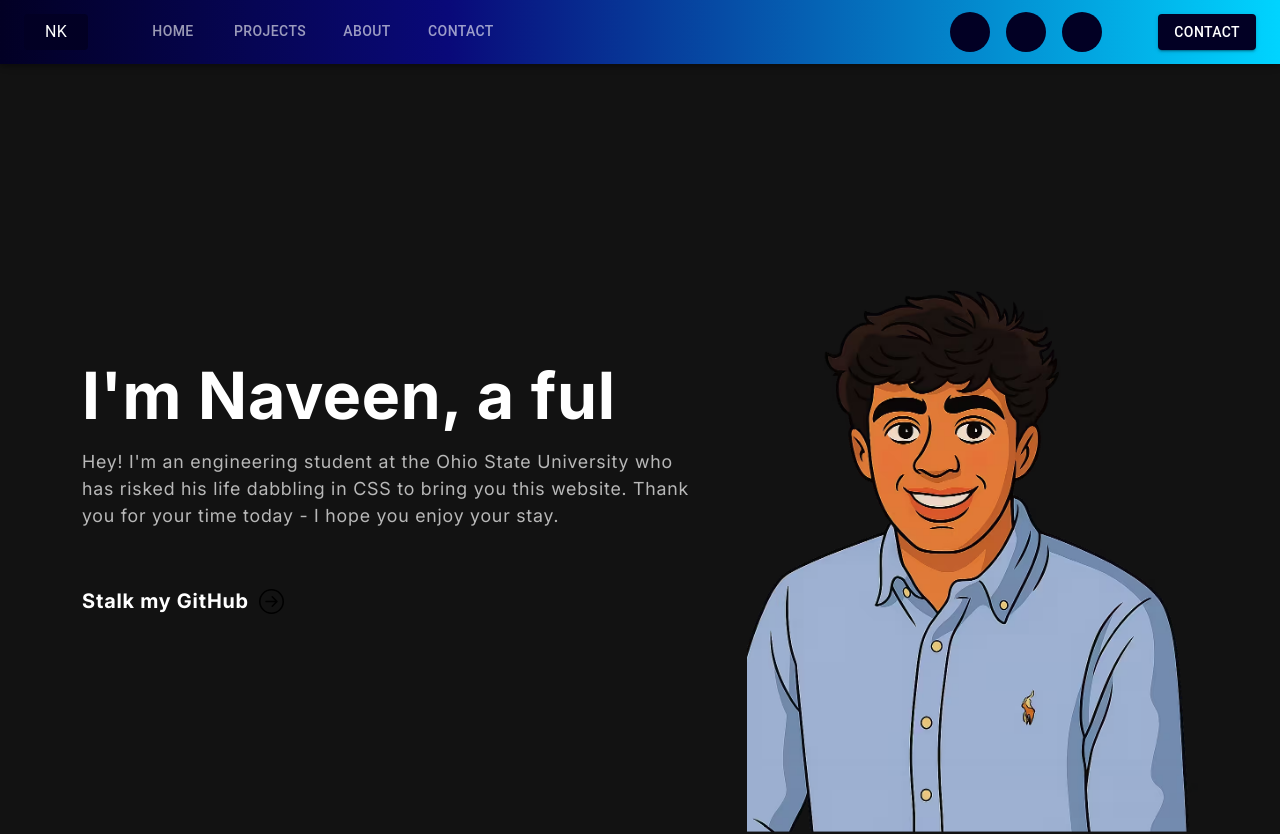
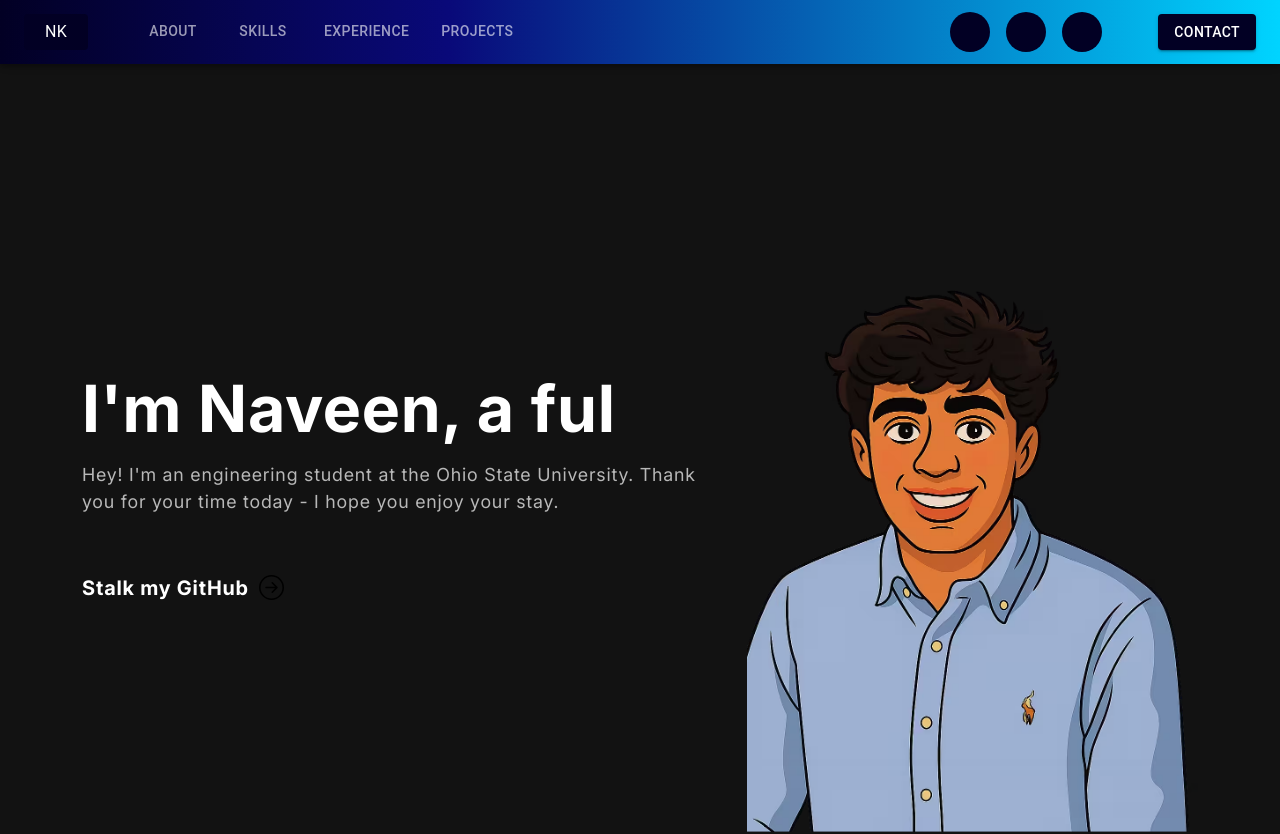
Before and after one commit to NaveenMachine/naveen-potfolio-2025, a React (Vite) app: page / in a window 1280 px wide. Shown: the top 834 px of the page. Built offline with nearby package versions, Linux system fonts and the light colour scheme; some icons are missing.

Commit message:
fix navbar

```diff
--- a/package.json
+++ b/package.json
@@ -24,6 +24,7 @@
     "react-bootstrap": "^2.10.10",
     "react-bootstrap-icons": "^1.11.6",
     "react-dom": "^19.1.0",
+    "react-scroll": "^1.9.3",
     "swiper": "^11.2.10"
   },
   "devDependencies": {
--- a/src/App.jsx
+++ b/src/App.jsx
@@ -12,7 +12,7 @@ import Contact from './components/Contact.jsx';
 import Footer from './components/Footer.jsx';
 
 function App() {
-  const links = ['Home', 'Projects', 'About', 'Contact']; // You can modify this as needed
+  const links = ['About', 'Skills', 'Experience', 'Projects']; // You can modify this as needed
 
   return (
     <div className="App">
--- a/src/assets/json/chunk-text.json
+++ b/src/assets/json/chunk-text.json
@@ -1,4 +1,4 @@
 {
-    "banner": "Hey! I'm an engineering student at the Ohio State University who has risked his life dabbling in CSS to bring you this website. Thank you for your time today - I hope you enjoy your stay.",
+    "banner": "Hey! I'm an engineering student at the Ohio State University. Thank you for your time today - I hope you enjoy your stay.",
     "about": "Based in Dayton and studying in Columbus, I'm an experienced software engineer with extensive knowledge in full-stack development. Aside from my unhealthy obsession with all things science fiction, in my free time I enjoy being an amateur musician and a dedicated gym rat."
 }
--- a/src/components/Drawer.jsx
+++ b/src/components/Drawer.jsx
@@ -5,6 +5,8 @@ import PropTypes from 'prop-types';
 import InstagramIcon from '@mui/icons-material/Instagram';
 import GitHubIcon from '@mui/icons-material/GitHub';
 import LinkedInIcon from '@mui/icons-material/LinkedIn';
+// 1. Import Link from react-scroll
+import { Link } from 'react-scroll';
 
 export default function DrawerComp({ links }) {
   const [open, setOpen] = useState(false);
@@ -35,32 +37,49 @@ export default function DrawerComp({ links }) {
             Naveen's Portfolio
           </Typography>
           <List>
+            {/* 2. Modify the mapped links */}
             {links.map((link, index) => (
-              <ListItemButton key={index} onClick={() => setOpen(false)}>
+              <ListItemButton
+                key={index}
+                component={Link}
+                to={link.toLowerCase()}
+                smooth={true}
+                offset={-70}
+                duration={500}
+                onClick={() => setOpen(false)} // This correctly closes the drawer on click
+              >
                 <ListItemText sx={{ color: 'white', textAlign: 'center' }} primary={link} />
               </ListItemButton>
             ))}
-            {/* Row of Icon Buttons */}
+
+            {/* 3. Wrap social media icons in <a> tags */}
             <Box
               sx={{
                 display: 'flex',
                 justifyContent: 'center',
                 alignItems: 'center',
-                gap: 2, // Spacing between buttons
+                gap: 2,
                 marginTop: 2,
               }}
             >
+              <a href="https://www.linkedin.com/in/your-profile" target="_blank" rel="noopener noreferrer">
                 <IconButton sx={{ background: 'white' }}>
                   <LinkedInIcon sx={{ color: 'black', '&:hover': { color: 'white' } }} />
                 </IconButton>
+              </a>
+              <a href="https://github.com/NaveenMachine" target="_blank" rel="noopener noreferrer">
                 <IconButton sx={{ background: 'white' }}>
                   <GitHubIcon sx={{ color: 'black', '&:hover': { color: 'white' } }} />
                 </IconButton>
+              </a>
+              <a href="https://www.instagram.com/your-profile" target="_blank" rel="noopener noreferrer">
                 <IconButton sx={{ background: 'white' }}>
                   <InstagramIcon sx={{ color: 'black', '&:hover': { color: 'white' } }} />
                 </IconButton>
+              </a>
             </Box>
-            {/* Centered Contact Button */}
+
+            {/* 4. Modify the Contact button */}
             <Box
               sx={{
                 display: 'flex',
@@ -69,6 +88,12 @@ export default function DrawerComp({ links }) {
               }}
             >
               <Button
+                component={Link}
+                to="contact"
+                smooth={true}
+                offset={-70}
+                duration={500}
+                onClick={() => setOpen(false)} // Also close drawer on click
                 sx={{
                   background: 'white',
                   '&:hover': {
@@ -105,5 +130,5 @@ export default function DrawerComp({ links }) {
 
 // Define prop types for the NavBar component
 DrawerComp.propTypes = {
-  links: PropTypes.arrayOf(PropTypes.string).isRequired, // Validate 'links' as a required array of strings
+  links: PropTypes.arrayOf(PropTypes.string).isRequired,
 };
--- a/src/components/NavBar.jsx
+++ b/src/components/NavBar.jsx
@@ -16,6 +16,7 @@ import LinkedInIcon from '@mui/icons-material/LinkedIn';
 import { useState } from 'react';
 import DrawerComp from './Drawer';
 import PropTypes from 'prop-types';
+import { Link } from 'react-scroll';
 
 export default function NavBar({ links }) {
   const theme = useTheme();
@@ -68,10 +69,20 @@ export default function NavBar({ links }) {
                 indicatorColor="secondary"
                 textColor="inherit"
                 value={value}
+                // The onChange is less critical now, but we'll keep it
                 onChange={(e, val) => setValue(val)}
               >
                 {links.map((link, index) => (
-                  <Tab key={index} label={link} />
+                  <Tab
+                    key={index}
+                    label={link}
+                    // This is the magic part:
+                    component={Link} // 1. Render the Tab as a react-scroll Link
+                    to={link.toLowerCase()} // 2. Set the target section ID
+                    smooth={true}      // 3. Enable smooth scrolling
+                    offset={-70}       // 4. Offset for your fixed navbar
+                    duration={500}     // 5. Set the scroll speed
+                  />
                 ))}
               </Tabs>
 
```
Also changed, not shown: 4 other files (tests, documents, lock files or other folders). Lines whose indentation alone changed are shown as unchanged.
